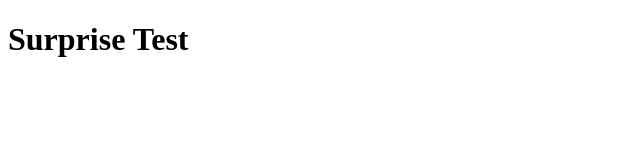
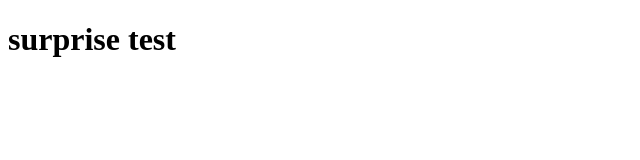
Before and after one commit to Neon779/hiteshamzn, a plain HTML site: page index.html in a window 1280 px wide. Shown: the full height of the page, 0-640 px from the left. Drawn offline with Linux system fonts and the light colour scheme.

Commit message:
suprise test

```diff
--- a/index.html
+++ b/index.html
@@ -3,12 +3,12 @@
 
 <head>
     <meta charset="UTF-8">
-    <meta name="viewport" content="width=>, initial-scale=1.0">
+    <meta name="viewport" content="width=device-width, initial-scale=1.0">
     <title>Document</title>
 </head>
 
 <body>
-    <h1>Surprise Test</h1>
+    <h1>surprise test</h1>
 </body>
 
 </html>
```
